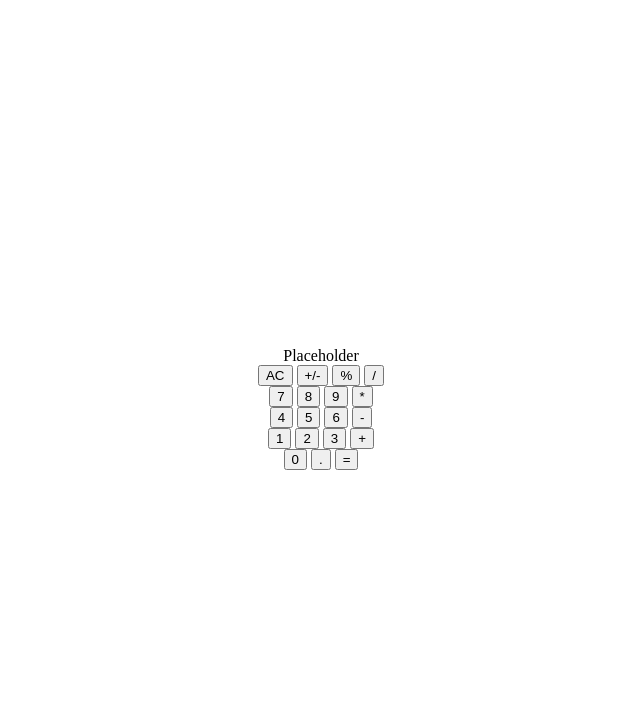
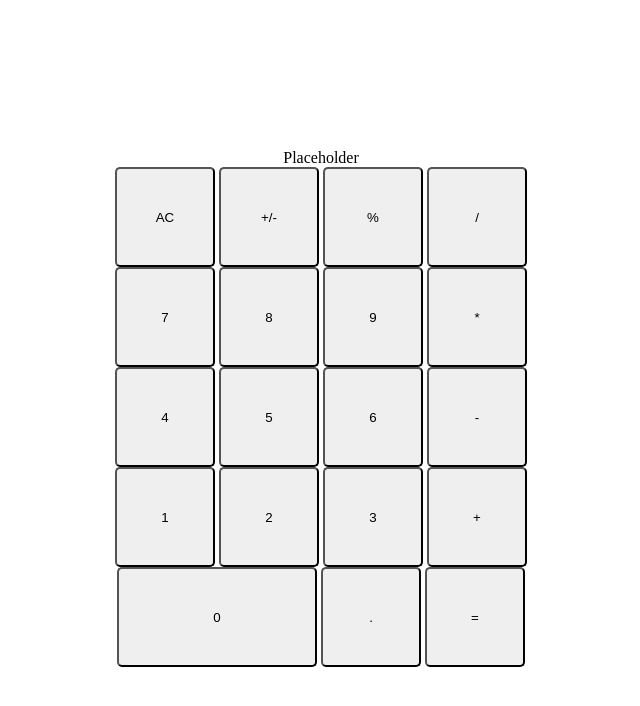
Before and after one commit to nschubi/odin-calculator, a plain HTML site: page index.html in a window 1280 px wide. Shown: the whole page, without its empty margins (319-959 px from the left). Drawn offline with Linux system fonts and the light colour scheme.

Commit message:
alter size of buttons

```diff
--- a/app.css
+++ b/app.css
@@ -8,6 +8,18 @@ body{
     align-items: center;
 }
 
+button {
+    padding: 25px;
+    height: 100px;
+    width: 100px;
+    border-radius: 5px;
+    margin: 0px;
+}
+
+.double{
+    width: 200px;
+}
+
 #calculator{
     display: flex;
     flex-direction: column;
--- a/index.html
+++ b/index.html
@@ -38,7 +38,7 @@
             <button>+</button>
         </div>
         <div>
-            <button>0</button>
+            <button class="double">0</button>
             <button>.</button>
             <button>=</button>
         </div>
```
